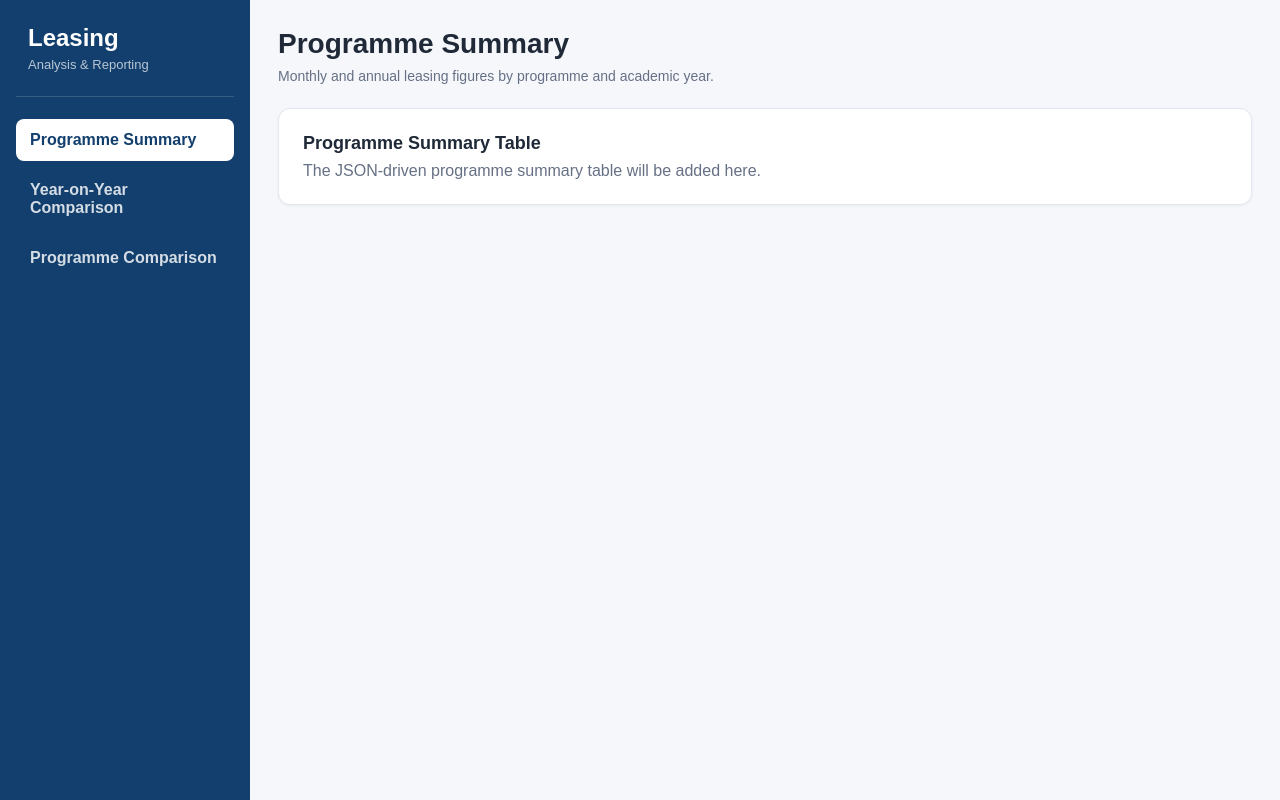
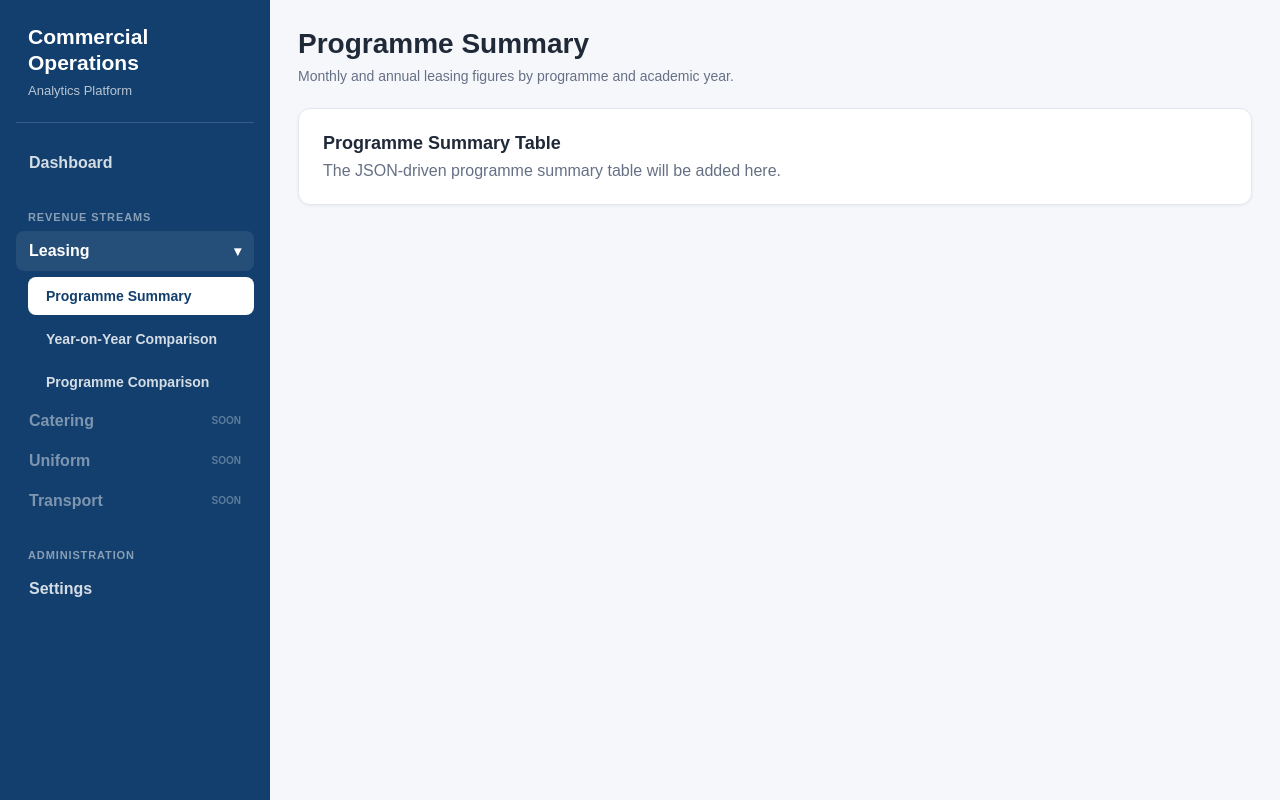
Before and after one commit to mo-seoudi/leasing, a React (Vite) app: page /leasing/summary in a window 1280 px wide. Built offline with nearby package versions, Linux system fonts and the light colour scheme.

Commit message:
Update AppRoutes.jsx

```diff
--- a/src/routes/AppRoutes.jsx
+++ b/src/routes/AppRoutes.jsx
@@ -1,38 +1,45 @@
 import { Navigate, Route, Routes } from "react-router-dom";
 
-import LeasingLayout from "../layouts/LeasingLayout";
+import PlatformLayout from "../layouts/PlatformLayout";
 import ProgrammeSummaryPage from "../pages/leasing/ProgrammeSummaryPage";
 import YearComparisonPage from "../pages/leasing/YearComparisonPage";
 import ProgrammeComparisonPage from "../pages/leasing/ProgrammeComparisonPage";
 
+function DashboardPage() {
+  return <h1>Commercial Operations Dashboard</h1>;
+}
+
+function SettingsPage() {
+  return <h1>Settings</h1>;
+}
+
 export default function AppRoutes() {
   return (
     <Routes>
-      <Route
-        path="/"
-        element={<Navigate to="/leasing/summary" replace />}
-      />
-
-      <Route path="/leasing" element={<LeasingLayout />}>
+      <Route path="/" element={<PlatformLayout />}>
         <Route
           index
-          element={<Navigate to="summary" replace />}
+          element={<Navigate to="/leasing/summary" replace />}
         />
 
+        <Route path="dashboard" element={<DashboardPage />} />
+
         <Route
-          path="summary"
+          path="leasing/summary"
           element={<ProgrammeSummaryPage />}
         />
 
         <Route
-          path="year-comparison"
+          path="leasing/year-comparison"
           element={<YearComparisonPage />}
         />
 
         <Route
-          path="program-comparison"
+          path="leasing/program-comparison"
           element={<ProgrammeComparisonPage />}
         />
+
+        <Route path="settings" element={<SettingsPage />} />
       </Route>
 
       <Route
```
